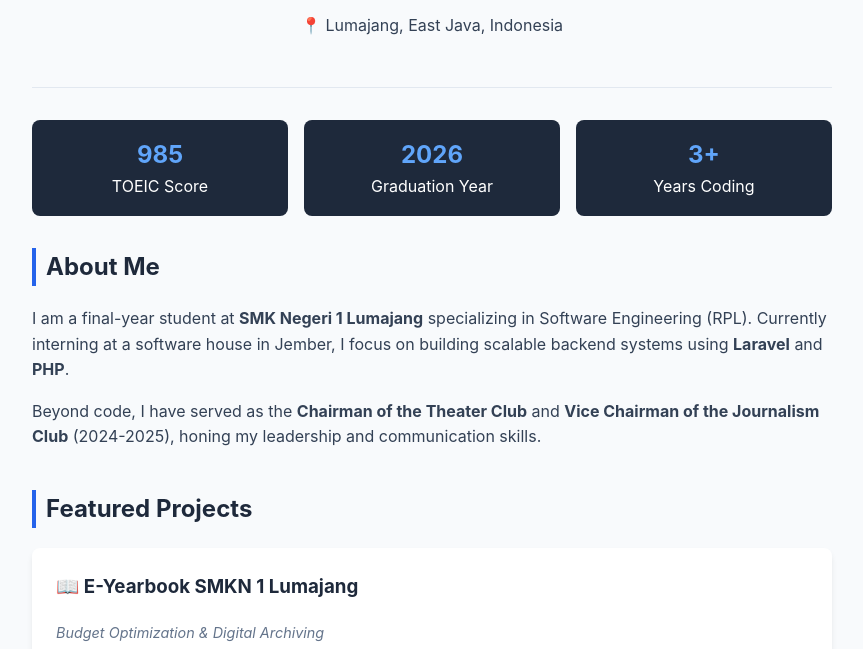
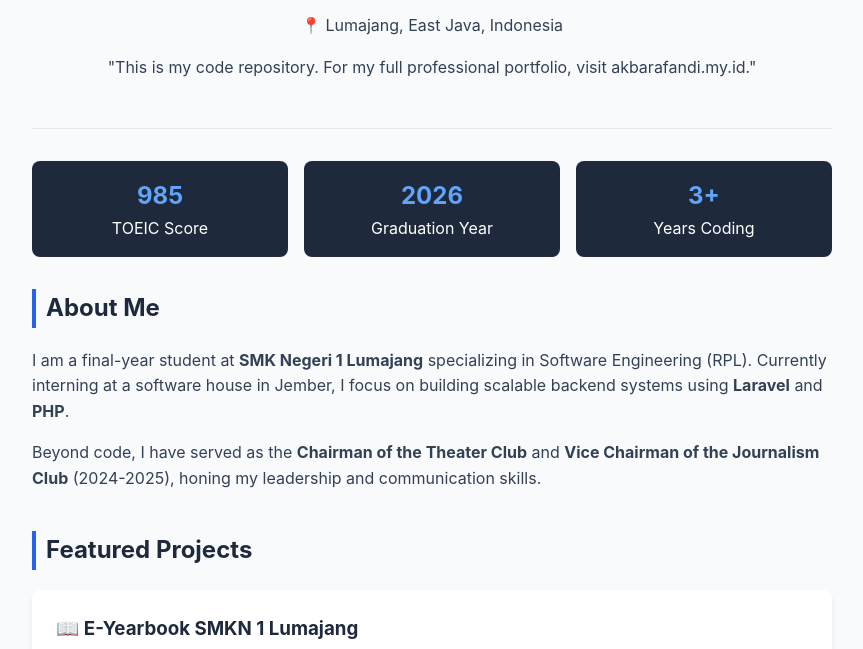
Before and after one commit to AkbarDAfandi/akbardafandi, a plain HTML site: page index.html in a window 1280 px wide. Shown: the part 151-800 px from the top of the page, without its empty margins (208-1071 px from the left). Drawn offline with Linux system fonts and the light colour scheme.

Commit message:
Add portfolio link to index.html
Added a new paragraph with a link to the professional portfolio.

```diff
--- a/index.html
+++ b/index.html
@@ -123,6 +123,7 @@
         <h1>Muhammad Akbar Dwi Afandi</h1>
         <div class="subtitle">Backend Engineer | Vocational Student | Leadership Enthusiast</div>
         <p>📍 Lumajang, East Java, Indonesia</p>
+        <p>"This is my code repository. For my full professional portfolio, visit akbarafandi.my.id."</p>
     </header>
 
     <div class="stats-grid">
```
